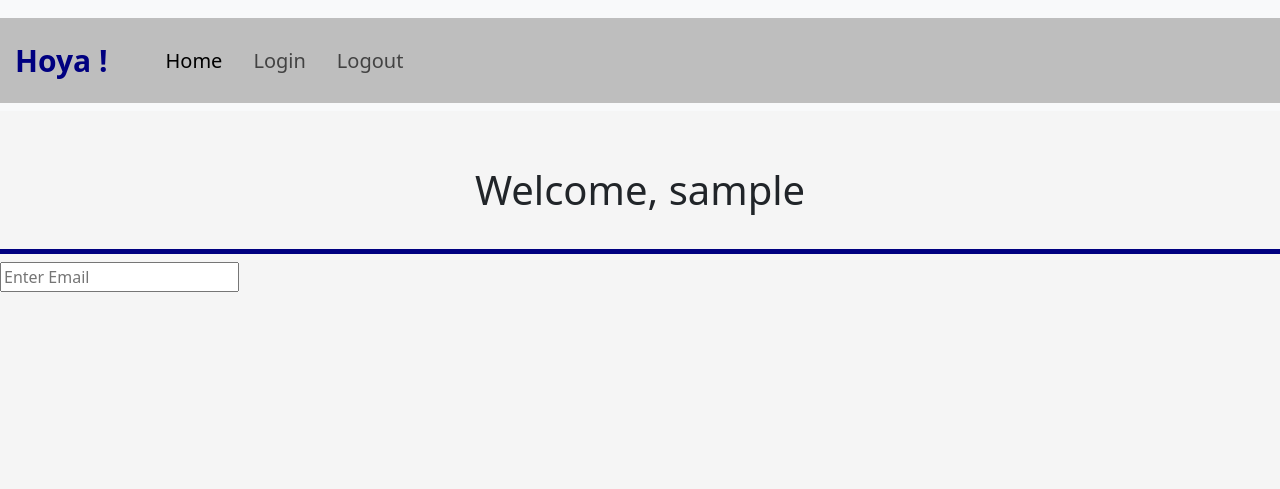
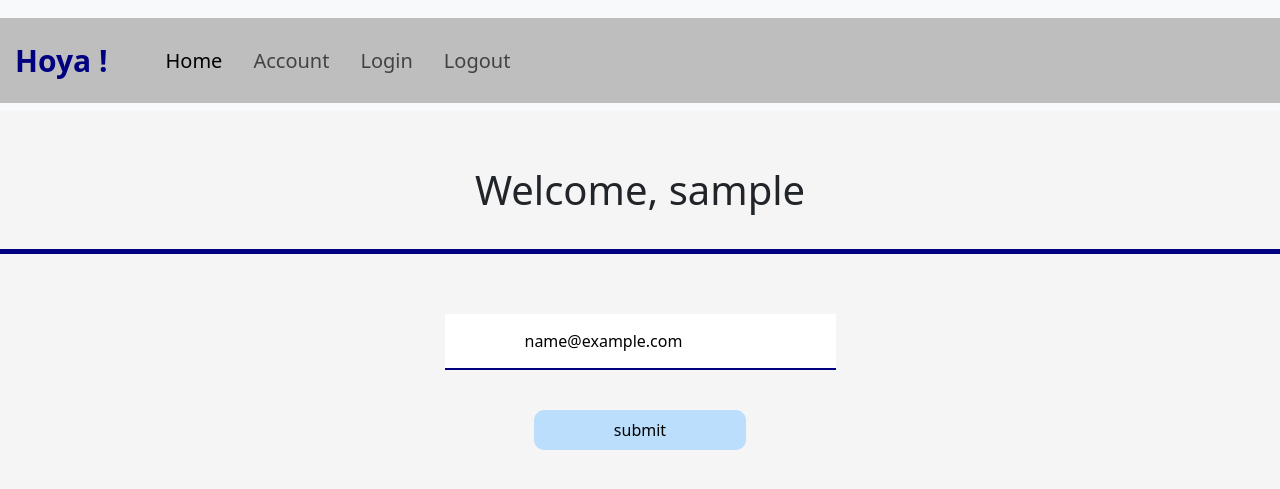
Before and after one commit to mahmoudi-1798/learning-flask-project, a Flask app: page /user in a window 1280 px wide. Shown: the top 489 px of the page. Run offline with Flask 2, Linux system fonts and the light colour scheme; the visitor is signed in with stand-in values (Sample User, id 1); parts of the project's set-up code (start-up, migrations or seed data) failed here and were passed over.

```diff
--- a/main.py
+++ b/main.py
@@ -2,7 +2,8 @@
 
 from flask import Flask, redirect, url_for, render_template, request, session, flash
 from datetime import timedelta
-import sqlalchemy
+from flask_sqlalchemy import sqlalchemy
+
 #importing libraries needed
     # flask
     # redirect to redirect a specific url to other
@@ -16,7 +17,21 @@ import sqlalchemy
 app = Flask(__name__)
 # declare sth in biggining
 app.secret_key = "hell"
+app.config['SQLALCHEMY_DATABASE_URI'] = 'sqlite:///users.sqlite3'
+app.config["AQLALCHEMY_TRICK_MODIFICATIONS"] = False
 app.permanent_session_lifetime = timedelta(days=5)
+
+# initiallize the data base
+db = sqlalchemy(app)
+
+class users(db.model):
+    _id = db.Column("id", db.Integer, primary_key=True)
+    name = db.Column(db.String(100))
+    email = db.Column(db.String(100))
+
+    def __init__(self, name, email):
+        self.name = name
+        self.email = email
 
 
 # if the route is "sth" render sth
@@ -50,18 +65,30 @@ def logout():
         user = session["user"]
         flash(f"{user}  have been logged out!", "info")
         session.pop("user", None)
+        session.pop("email", None)
     return redirect(url_for("login"))
 
 
-@app.route("/user")
+@app.route("/user", methods=["POST", "GET"])
 def user():
+    email = None
     if "user" in session:
         user = session["user"]
-        return render_template("user.html")
+
+        if request.method == "POST":
+            email = request.form["email"]
+            session["email"] = email
+            flash("Email was saved !")
+        else:
+            if "email" in session:
+                email = session["email"]
+
+        return render_template("user.html", email=email)
     else:
         flash("You are not logged in. Please login first !", "info")
         return redirect(url_for("login"))
 
 
 if __name__ == "__main__":
+    db.create_all()
     app.run(debug=True)
--- a/templates/base.html
+++ b/templates/base.html
@@ -21,15 +21,21 @@
                 <a class="nav-link active" aria-current="page" href="/">Home</a>
               </li>
               <li class="nav-item">
+                <a class="nav-link" href="user">Account</a>
+              </li>
+
+              <li class="nav-item">
                 <a class="nav-link" href="login">Login</a>
               </li>
               <li class="nav-item">
                 <a class="nav-link" href="logout">Logout</a>
               </li>
+
             </ul>
           </div>
         </div>
       </nav>
+
 
       {% block content %}
       {% endblock %}
--- a/templates/user.html
+++ b/templates/user.html
@@ -13,8 +13,11 @@
 
     <h1>Welcome, {{session['user']}}</h1>
 
-    <form action="#" method="POST">
+    <form class="lForm" action="#" method="POST">
         <!-- the placeholder use for the first time that is empty, after user types it will have the email -->
-        <input type="email" placeholder="Enter Email" value="{{email if email}}">
+        <p class="lElement1">
+            <input type="email" name ="email" placeholder="Enter Email" value="{{email if email}}"></p>
+        <p class="lElement2">
+            <input type="submit" value="submit"></p>
     </form>
 {% endblock %}
```
Also changed, not shown: static/styles/mainpage.css (line endings or trailing spaces).
